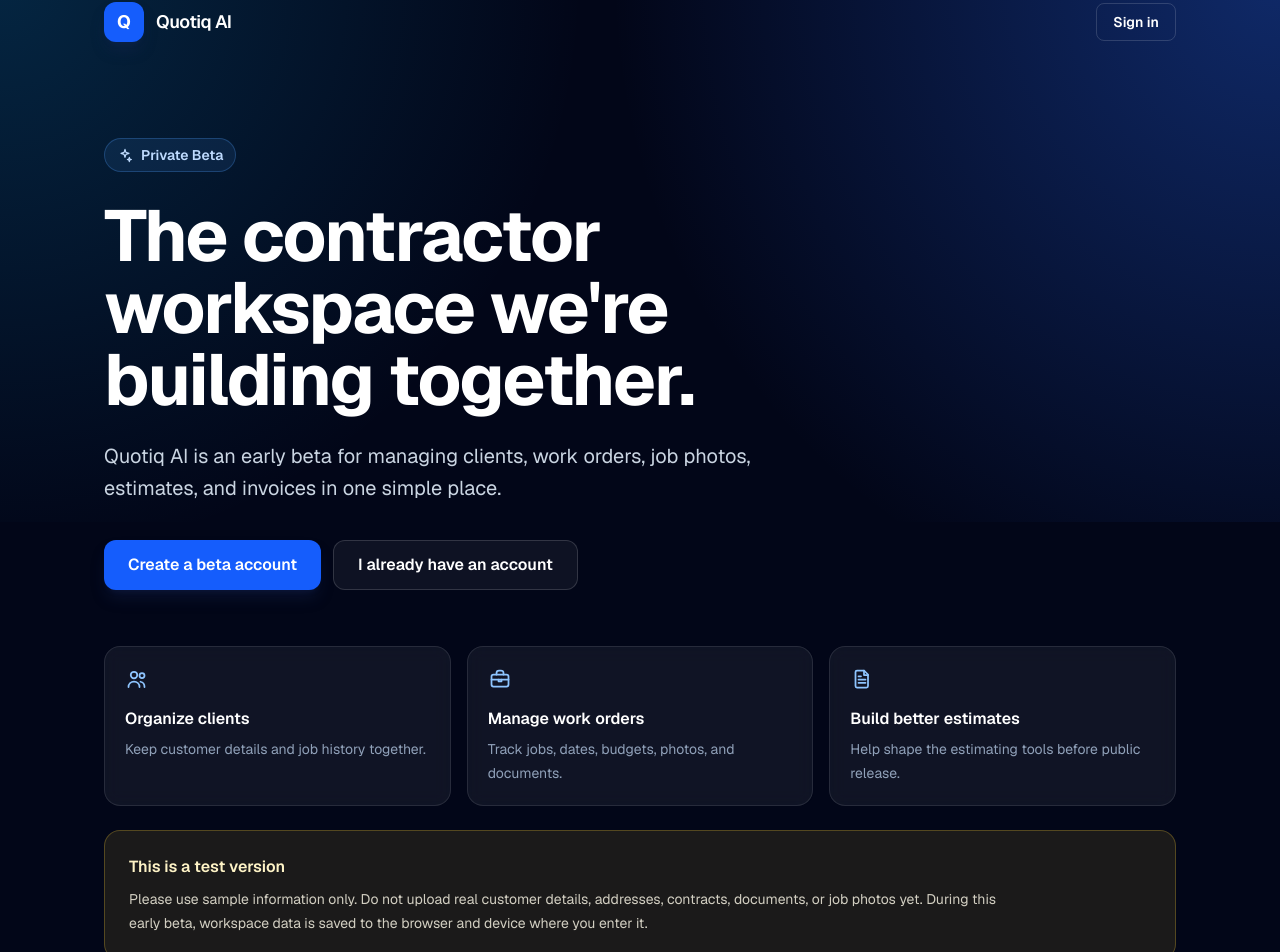
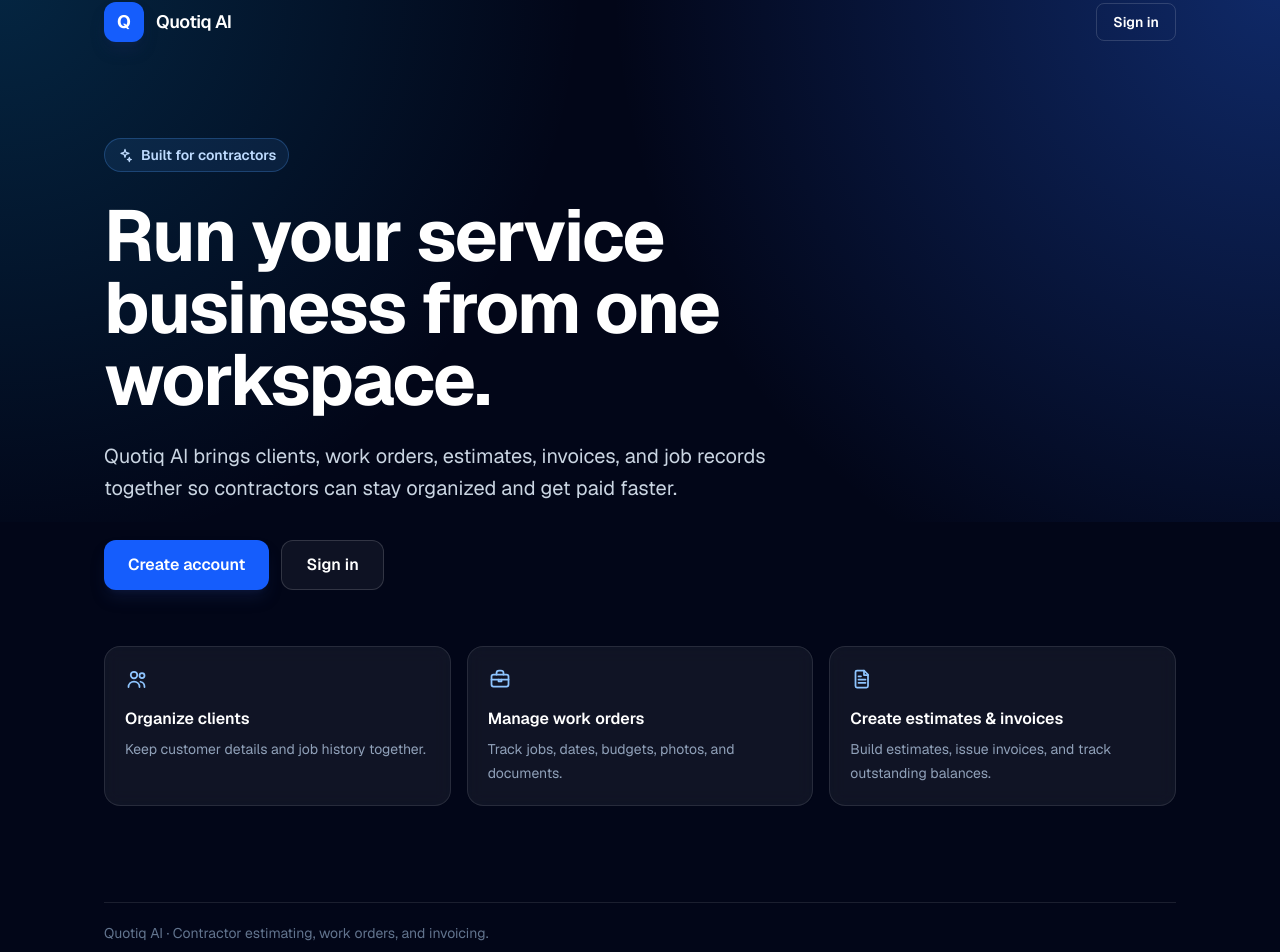
Before and after one commit to musclecubcode/quotiq-ai, a Next.js app: page / in a window 1280 px wide. Shown: the part 22-974 px from the top of the page. Built offline with nearby package versions, Linux system fonts and the light colour scheme.

Commit message:
Remove beta-only landing language

```diff
--- a/app/page.tsx
+++ b/app/page.tsx
@@ -6,7 +6,7 @@
   IconUsers,
 } from "@/components/icons";
 
-const betaFeatures = [
+const features = [
   {
     title: "Organize clients",
     description: "Keep customer details and job history together.",
@@ -18,13 +18,13 @@
     icon: IconBriefcase,
   },
   {
-    title: "Build better estimates",
-    description: "Help shape the estimating tools before public release.",
+    title: "Create estimates & invoices",
+    description: "Build estimates, issue invoices, and track outstanding balances.",
     icon: IconFileText,
   },
 ] as const;
 
-export default function BetaWelcomePage() {
+export default function HomePage() {
   return (
     <main className="min-h-screen overflow-hidden bg-slate-950 text-white">
       <div className="pointer-events-none absolute inset-x-0 top-0 h-[34rem] bg-[radial-gradient(circle_at_top_right,rgba(37,99,235,0.38),transparent_48%),radial-gradient(circle_at_top_left,rgba(14,165,233,0.2),transparent_42%)]" />
@@ -44,26 +44,26 @@
           <div className="max-w-3xl">
             <div className="inline-flex items-center gap-2 rounded-full border border-blue-400/25 bg-blue-400/10 px-3 py-1.5 text-sm font-semibold text-blue-200">
               <IconSparkles className="h-4 w-4" />
-              Private Beta
+              Built for contractors
             </div>
             <h1 className="mt-7 text-4xl font-bold tracking-tight sm:text-6xl lg:text-7xl">
-              The contractor workspace we&apos;re building together.
+              Run your service business from one workspace.
             </h1>
             <p className="mt-6 max-w-2xl text-lg leading-8 text-slate-300 sm:text-xl">
-              Quotiq AI is an early beta for managing clients, work orders, job photos, estimates, and invoices in one simple place.
+              Quotiq AI brings clients, work orders, estimates, invoices, and job records together so contractors can stay organized and get paid faster.
             </p>
             <div className="mt-9 flex flex-col gap-3 sm:flex-row">
               <Link href="/sign-up" className="inline-flex min-h-12 items-center justify-center rounded-xl bg-blue-600 px-6 py-3 font-semibold text-white shadow-lg shadow-blue-950/40 transition hover:bg-blue-500">
-                Create a beta account
+                Create account
               </Link>
               <Link href="/sign-in" className="inline-flex min-h-12 items-center justify-center rounded-xl border border-white/15 bg-white/5 px-6 py-3 font-semibold text-white transition hover:bg-white/10">
-                I already have an account
+                Sign in
               </Link>
             </div>
           </div>
 
           <div className="mt-14 grid gap-4 sm:grid-cols-3">
-            {betaFeatures.map(({ title, description, icon: Icon }) => (
+            {features.map(({ title, description, icon: Icon }) => (
               <div key={title} className="rounded-2xl border border-white/10 bg-white/[0.06] p-5 backdrop-blur-sm">
                 <Icon className="h-6 w-6 text-blue-300" />
                 <h2 className="mt-4 font-semibold">{title}</h2>
@@ -71,17 +71,10 @@
               </div>
             ))}
           </div>
-
-          <aside className="mt-6 rounded-2xl border border-amber-300/25 bg-amber-300/10 p-5 sm:p-6" aria-label="Beta data notice">
-            <p className="font-semibold text-amber-100">This is a test version</p>
-            <p className="mt-2 max-w-4xl text-sm leading-6 text-amber-50/80">
-              Please use sample information only. Do not upload real customer details, addresses, contracts, documents, or job photos yet. During this early beta, workspace data is saved to the browser and device where you enter it.
-            </p>
-          </aside>
         </section>
 
         <footer className="border-t border-white/10 py-5 text-sm text-slate-500">
-          Quotiq AI Private Beta · Your feedback will help shape the product.
+          Quotiq AI · Contractor estimating, work orders, and invoicing.
         </footer>
       </div>
     </main>
```
